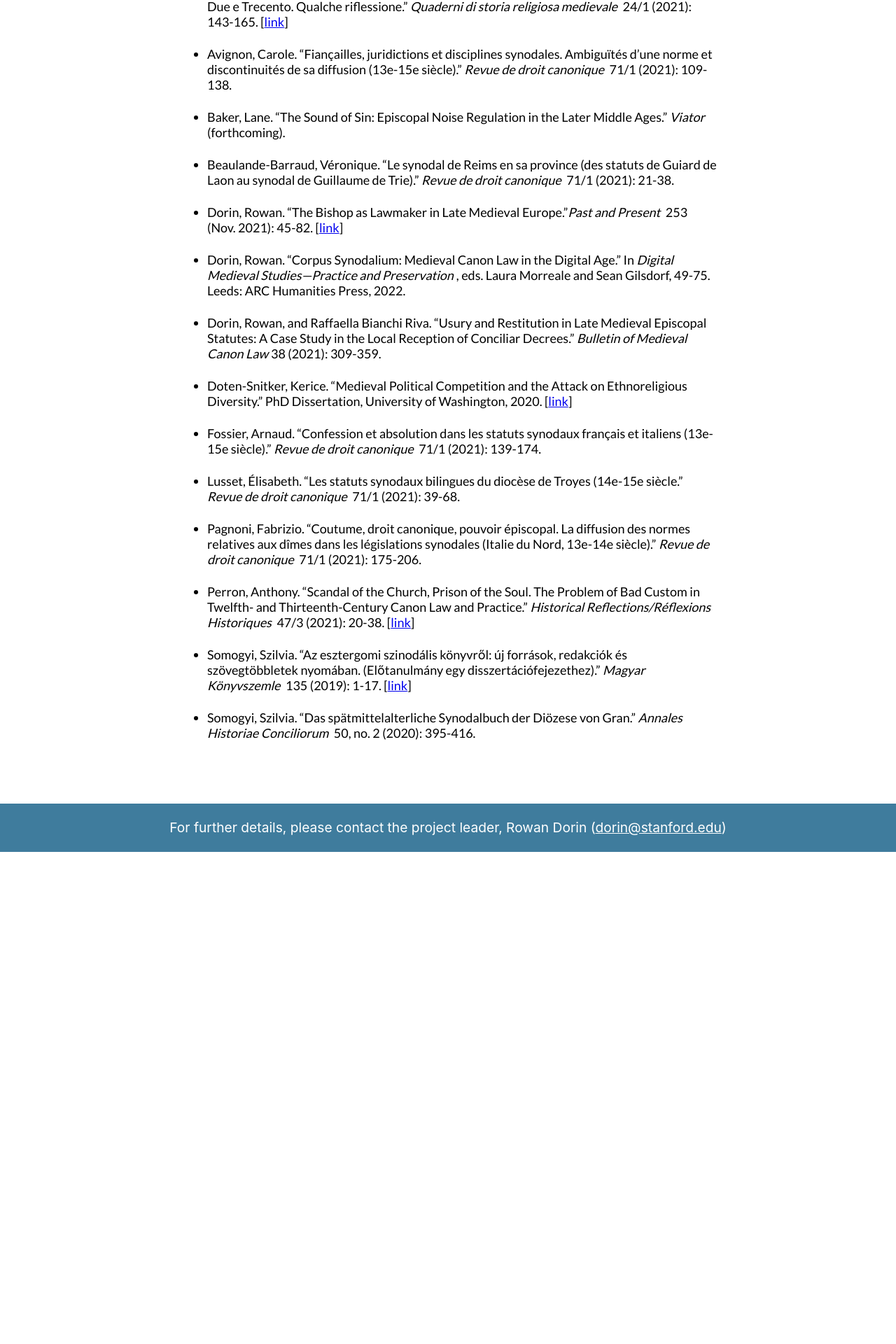
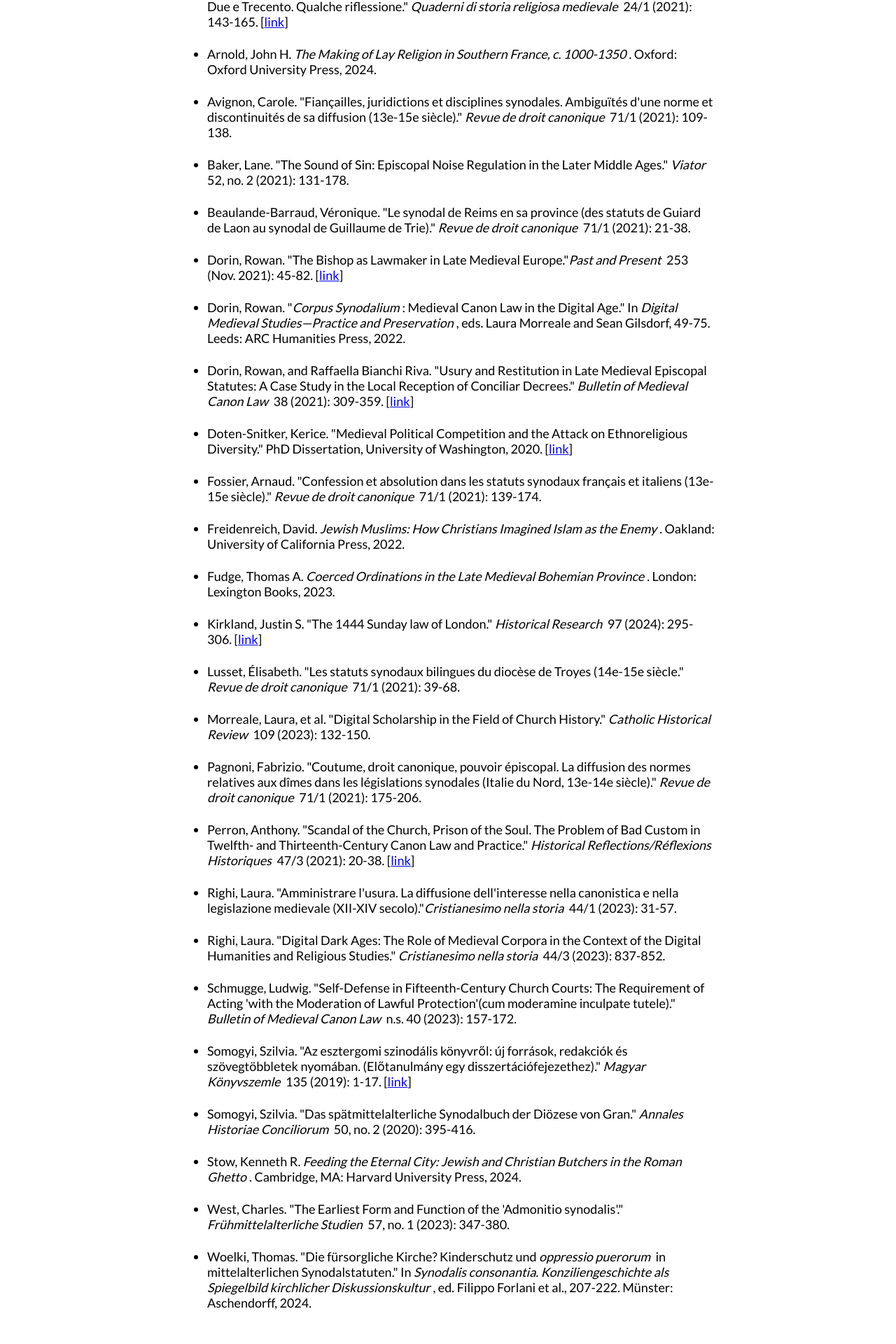
Before and after one commit to corpus-synodalium/corpus-synodalium.com, a Next.js app: page /publications in a window 1280 px wide. Shown: the part 515-2435 px from the top of the page at 70% size. Before the commit the page ends 1732 px from the top, so only its background shows below. Built offline with nearby package versions, Linux system fonts and the light colour scheme.

Commit message:
Update publications

```diff
--- a/pages/publications.js
+++ b/pages/publications.js
@@ -13,13 +13,14 @@ const Publications = () => (
         </p>
         <ul className="publications-list">
             <li>
-                Allegria, Simone. “Costituzioni sinodali diocesane e reclusione
+                Allegria, Simone. "Costituzioni sinodali diocesane e reclusione
                 volontaria in Italia centrale tra Due e Trecento. Qualche
-                riflessione.” <i>Quaderni di storia religiosa medievale</i> 24/1
+                riflessione." <i>Quaderni di storia religiosa medievale</i> 24/1
                 (2021): 143-165. [
                 <a
                     href="https://www.rivisteweb.it/doi/10.32052/101640"
                     target="_blank"
+                    rel="noopener noreferrer"
                 >
                     link
                 </a>
@@ -27,55 +28,38 @@ const Publications = () => (
             </li>
 
             <li>
-                Avignon, Carole. “Fiançailles, juridictions et disciplines
-                synodales. Ambiguïtés d’une norme et discontinuités de sa
-                diffusion (13e-15e siècle).” <i>Revue de droit canonique</i>{' '}
+                Arnold, John H.{' '}
+                <i>
+                    The Making of Lay Religion in Southern France, c. 1000-1350
+                </i>
+                . Oxford: Oxford University Press, 2024.
+            </li>
+
+            <li>
+                Avignon, Carole. "Fiançailles, juridictions et disciplines
+                synodales. Ambiguïtés d'une norme et discontinuités de sa
+                diffusion (13e-15e siècle)." <i>Revue de droit canonique</i>{' '}
                 71/1 (2021): 109-138.
             </li>
 
             <li>
-                Baker, Lane. “The Sound of Sin: Episcopal Noise Regulation in
-                the Later Middle Ages.” <i>Viator</i> (forthcoming).
+                Baker, Lane. "The Sound of Sin: Episcopal Noise Regulation in
+                the Later Middle Ages." <i>Viator</i> 52, no. 2 (2021): 131-178.
             </li>
 
             <li>
-                Beaulande-Barraud, Véronique. “Le synodal de Reims en sa
+                Beaulande-Barraud, Véronique. "Le synodal de Reims en sa
                 province (des statuts de Guiard de Laon au synodal de Guillaume
-                de Trie).” <i>Revue de droit canonique</i> 71/1 (2021): 21-38.
+                de Trie)." <i>Revue de droit canonique</i> 71/1 (2021): 21-38.
             </li>
 
             <li>
-                Dorin, Rowan. “The Bishop as Lawmaker in Late Medieval Europe.”
+                Dorin, Rowan. "The Bishop as Lawmaker in Late Medieval Europe."
                 <i>Past and Present</i> 253 (Nov. 2021): 45-82. [
-                <a href="https://doi.org/10.1093/pastj/gtaa045" target="_blank">
-                    link
-                </a>
-                ]
-            </li>
-
-            <li>
-                Dorin, Rowan. “Corpus Synodalium: Medieval Canon Law in the
-                Digital Age.” In{' '}
-                <i>Digital Medieval Studies—Practice and Preservation</i>, eds.
-                Laura Morreale and Sean Gilsdorf, 49-75. Leeds: ARC Humanities
-                Press, 2022.
-            </li>
-
-            <li>
-                Dorin, Rowan, and Raffaella Bianchi Riva. “Usury and Restitution
-                in Late Medieval Episcopal Statutes: A Case Study in the Local
-                Reception of Conciliar Decrees.”{' '}
-                <i>Bulletin of Medieval Canon Law</i>
-                38 (2021): 309-359.
-            </li>
-
-            <li>
-                Doten-Snitker, Kerice. “Medieval Political Competition and the
-                Attack on Ethnoreligious Diversity.” PhD Dissertation,
-                University of Washington, 2020. [
                 <a
-                    href="https://digital.lib.washington.edu/researchworks/bitstream/handle/1773/46194/DotenSnitker_washington_0250E_21659.pdf?sequence=1&isAllowed=y"
+                    href="https://doi.org/10.1093/pastj/gtaa045"
                     target="_blank"
+                    rel="noopener noreferrer"
                 >
                     link
                 </a>
@@ -83,33 +67,22 @@ const Publications = () => (
             </li>
 
             <li>
-                Fossier, Arnaud. “Confession et absolution dans les statuts
-                synodaux français et italiens (13e-15e siècle).”{' '}
-                <i>Revue de droit canonique</i> 71/1 (2021): 139-174.
+                Dorin, Rowan. "<i>Corpus Synodalium</i>: Medieval Canon Law in
+                the Digital Age." In{' '}
+                <i>Digital Medieval Studies—Practice and Preservation</i>, eds.
+                Laura Morreale and Sean Gilsdorf, 49-75. Leeds: ARC Humanities
+                Press, 2022.
             </li>
 
             <li>
-                Lusset, Élisabeth. “Les statuts synodaux bilingues du diocèse de
-                Troyes (14e-15e siècle.” <i>Revue de droit canonique</i> 71/1
-                (2021): 39-68.
-            </li>
-
-            <li>
-                Pagnoni, Fabrizio. “Coutume, droit canonique, pouvoir épiscopal.
-                La diffusion des normes relatives aux dîmes dans les
-                législations synodales (Italie du Nord, 13e-14e siècle).”{' '}
-                <i>Revue de droit canonique</i> 71/1 (2021): 175-206.
-            </li>
-
-            <li>
-                Perron, Anthony. “Scandal of the Church, Prison of the Soul. The
-                Problem of Bad Custom in Twelfth- and Thirteenth-Century Canon
-                Law and Practice.”{' '}
-                <i>Historical Reflections/Réflexions Historiques</i> 47/3
-                (2021): 20-38. [
+                Dorin, Rowan, and Raffaella Bianchi Riva. "Usury and Restitution
+                in Late Medieval Episcopal Statutes: A Case Study in the Local
+                Reception of Conciliar Decrees."{' '}
+                <i>Bulletin of Medieval Canon Law</i> 38 (2021): 309-359. [
                 <a
-                    href="https://doi.org/10.3167/hrrh.2021.470303"
+                    href="http://legalhistorysources.com/BMCL-38-2021.pdf"
                     target="_blank"
+                    rel="noopener noreferrer"
                 >
                     link
                 </a>
@@ -117,13 +90,13 @@ const Publications = () => (
             </li>
 
             <li>
-                Somogyi, Szilvia. “Az esztergomi szinodális könyvről: új
-                források, redakciók és szövegtöbbletek nyomában. (Előtanulmány
-                egy disszertációfejezethez).” <i>Magyar Könyvszemle</i> 135
-                (2019): 1-17. [
+                Doten-Snitker, Kerice. "Medieval Political Competition and the
+                Attack on Ethnoreligious Diversity." PhD Dissertation,
+                University of Washington, 2020. [
                 <a
-                    href="http://real.mtak.hu/102885/1/SomogyiSz_MKsz_19-1.pdf"
+                    href="https://digital.lib.washington.edu/researchworks/bitstream/handle/1773/46194/DotenSnitker_washington_0250E_21659.pdf?sequence=1&isAllowed=y"
                     target="_blank"
+                    rel="noopener noreferrer"
                 >
                     link
                 </a>
@@ -131,9 +104,141 @@ const Publications = () => (
             </li>
 
             <li>
-                Somogyi, Szilvia. “Das spätmittelalterliche Synodalbuch der
-                Diözese von Gran.” <i>Annales Historiae Conciliorum</i> 50, no.
+                Fossier, Arnaud. "Confession et absolution dans les statuts
+                synodaux français et italiens (13e-15e siècle)."{' '}
+                <i>Revue de droit canonique</i> 71/1 (2021): 139-174.
+            </li>
+
+            <li>
+                Freidenreich, David.{' '}
+                <i>
+                    Jewish Muslims: How Christians Imagined Islam as the Enemy
+                </i>
+                . Oakland: University of California Press, 2022.
+            </li>
+
+            <li>
+                Fudge, Thomas A.{' '}
+                <i>
+                    Coerced Ordinations in the Late Medieval Bohemian Province
+                </i>
+                . London: Lexington Books, 2023.
+            </li>
+
+            <li>
+                Kirkland, Justin S. "The 1444 Sunday law of London."{' '}
+                <i>Historical Research</i> 97 (2024): 295-306. [
+                <a
+                    href="https://academic.oup.com/histres/advance-article/doi/10.1093/hisres/htae002/7632081"
+                    target="_blank"
+                    rel="noopener noreferrer"
+                >
+                    link
+                </a>
+                ]
+            </li>
+
+            <li>
+                Lusset, Élisabeth. "Les statuts synodaux bilingues du diocèse de
+                Troyes (14e-15e siècle." <i>Revue de droit canonique</i> 71/1
+                (2021): 39-68.
+            </li>
+
+            <li>
+                Morreale, Laura, et al. "Digital Scholarship in the Field of
+                Church History." <i>Catholic Historical Review</i> 109 (2023):
+                132-150.
+            </li>
+
+            <li>
+                Pagnoni, Fabrizio. "Coutume, droit canonique, pouvoir épiscopal.
+                La diffusion des normes relatives aux dîmes dans les
+                législations synodales (Italie du Nord, 13e-14e siècle)."{' '}
+                <i>Revue de droit canonique</i> 71/1 (2021): 175-206.
+            </li>
+
+            <li>
+                Perron, Anthony. "Scandal of the Church, Prison of the Soul. The
+                Problem of Bad Custom in Twelfth- and Thirteenth-Century Canon
+                Law and Practice."{' '}
+                <i>Historical Reflections/Réflexions Historiques</i> 47/3
+                (2021): 20-38. [
+                <a
+                    href="https://doi.org/10.3167/hrrh.2021.470303"
+                    target="_blank"
+                    rel="noopener noreferrer"
+                >
+                    link
+                </a>
+                ]
+            </li>
+
+            <li>
+                Righi, Laura. "Amministrare l'usura. La diffusione
+                dell'interesse nella canonistica e nella legislazione medievale
+                (XII-XIV secolo)."
+                <i>Cristianesimo nella storia</i> 44/1 (2023): 31-57.
+            </li>
+
+            <li>
+                Righi, Laura. "Digital Dark Ages: The Role of Medieval Corpora
+                in the Context of the Digital Humanities and Religious Studies."{' '}
+                <i>Cristianesimo nella storia</i> 44/3 (2023): 837-852.
+            </li>
+
+            <li>
+                Schmugge, Ludwig. "Self-Defense in Fifteenth-Century Church
+                Courts: The Requirement of Acting 'with the Moderation of Lawful
+                Protection'(cum moderamine inculpate tutele)."{' '}
+                <i>Bulletin of Medieval Canon Law</i> n.s. 40 (2023): 157-172.
+            </li>
+
+            <li>
+                Somogyi, Szilvia. "Az esztergomi szinodális könyvről: új
+                források, redakciók és szövegtöbbletek nyomában. (Előtanulmány
+                egy disszertációfejezethez)." <i>Magyar Könyvszemle</i> 135
+                (2019): 1-17. [
+                <a
+                    href="http://real.mtak.hu/102885/1/SomogyiSz_MKsz_19-1.pdf"
+                    target="_blank"
+                    rel="noopener noreferrer"
+                >
+                    link
+                </a>
+                ]
+            </li>
+
+            <li>
+                Somogyi, Szilvia. "Das spätmittelalterliche Synodalbuch der
+                Diözese von Gran." <i>Annales Historiae Conciliorum</i> 50, no.
                 2 (2020): 395-416.
+            </li>
+
+            <li>
+                Stow, Kenneth R.{' '}
+                <i>
+                    Feeding the Eternal City: Jewish and Christian Butchers in
+                    the Roman Ghetto
+                </i>
+                . Cambridge, MA: Harvard University Press, 2024.
+            </li>
+
+            <li>
+                West, Charles. "The Earliest Form and Function of the 'Admonitio
+                synodalis'." <i>Frühmittelalterliche Studien</i> 57, no. 1
+                (2023): 347-380.
+            </li>
+
+            <li>
+                Woelki, Thomas. "Die fürsorgliche Kirche? Kinderschutz und{' '}
+                <i>oppressio puerorum</i> in mittelalterlichen Synodalstatuten."
+                In{' '}
+                <i>
+                    Synodalis consonantia. Konziliengeschichte als Spiegelbild
+                    kirchlicher Diskussionskultur
+                </i>
+                , ed. Filippo Forlani et al., 207-222. Münster: Aschendorff,
+                2024.
             </li>
         </ul>
     </>
```
